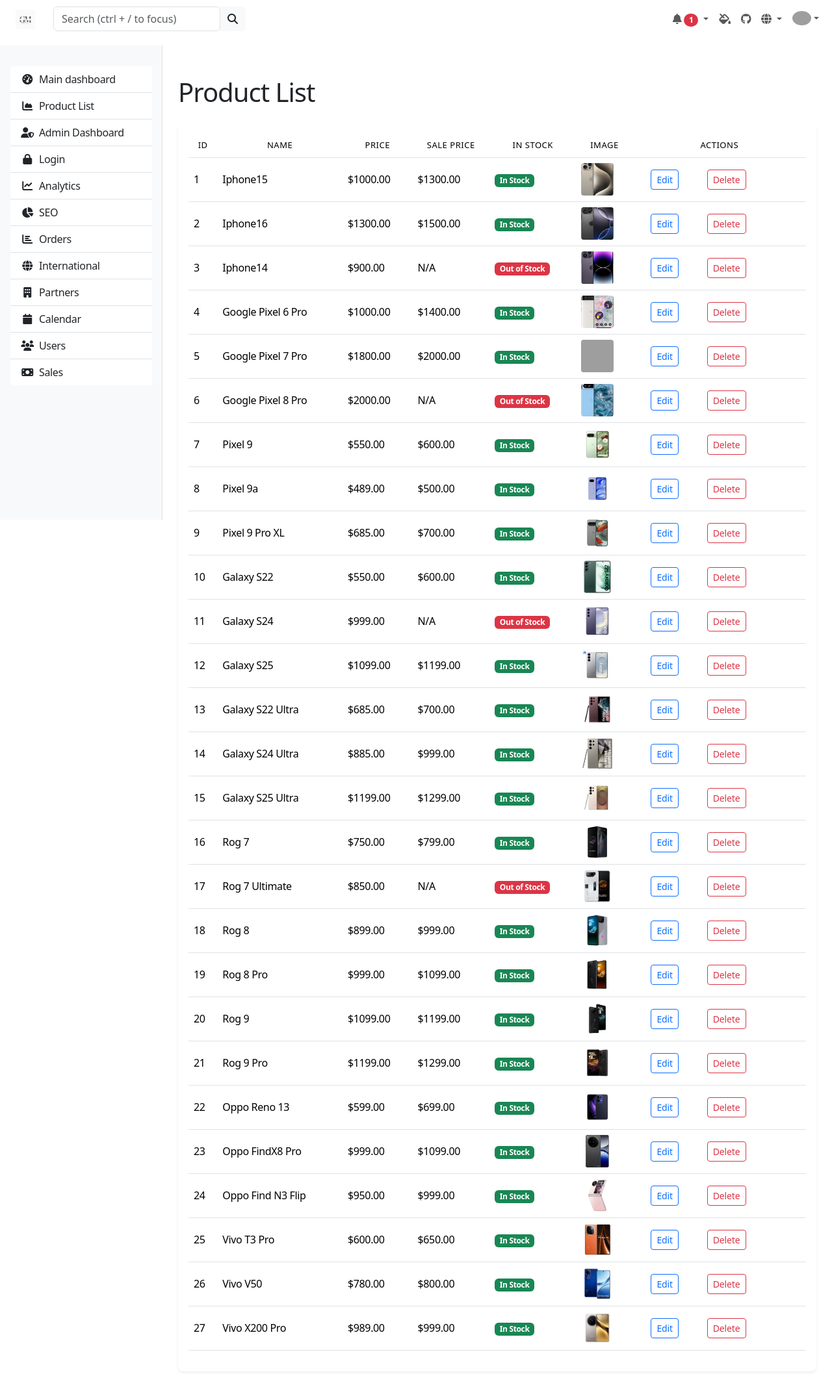
After one commit to NatKimSreng/Shop, a Django app: page /admin/admin/products/ in a window 1280 px wide. The commit adds this page. Shown: the whole page at 65% size. Run offline with Django 5.2, Linux system fonts and the light colour scheme; data comes from the database, SQL or seed files in the repository; both versions use the stored data as it was after the commit; grey boxes are pictures that could not be loaded.

Commit message:
add dashboard

```diff
--- /dev/null
+++ b/custom_auth/templates/admin_product_list.html
@@ -0,0 +1,78 @@
+{% extends 'sidebar.html' %} {% block content %}
+<div class="container py-4">
+  <h1 class="mb-4">Product List</h1>
+  <div class="card shadow-sm">
+    <div class="card-body">
+      <div class="table-responsive">
+        <table class="table table-hover">
+          <thead>
+            <tr>
+              <th scope="col">ID</th>
+              <th scope="col">Name</th>
+              <th scope="col">Price</th>
+              <th scope="col">Sale Price</th>
+              <th scope="col">In Stock</th>
+              <th scope="col">Image</th>
+              <th scope="col">Actions</th>
+            </tr>
+          </thead>
+          <tbody>
+            {% for product in products %}
+            <tr>
+              <td>{{ product.id }}</td>
+              <td>{{ product.name }}</td>
+              <td>${{ product.price|floatformat:2 }}</td>
+              <td>
+                {% if product.Is_sale %} ${{ product.Sale_price|floatformat:2 }}
+                {% else %} N/A {% endif %}
+              </td>
+              <td>
+                {% if product.Is_sale %}
+                <span class="badge bg-success">In Stock</span>
+                {% else %}
+                <span class="badge bg-danger">Out of Stock</span>
+                {% endif %}
+              </td>
+              <td>
+                <img
+                  src="{{ product.imageURL|default:'/static/images/placeholder.jpg' }}"
+                  alt="{{ product.name }}"
+                  style="width: 50px; height: 50px; object-fit: cover"
+                />
+              </td>
+              <td>
+                <a class="btn btn-sm btn-outline-primary">Edit</a>
+                <a
+                  class="btn btn-sm btn-outline-danger"
+                  onclick="return confirm('Are you sure you want to delete {{ product.name }}?');"
+                  >Delete</a
+                >
+              </td>
+            </tr>
+            {% empty %}
+            <tr>
+              <td colspan="7" class="text-center">No products available.</td>
+            </tr>
+            {% endfor %}
+          </tbody>
+        </table>
+      </div>
+    </div>
+  </div>
+</div>
+
+<!-- Custom CSS for styling -->
+<style>
+  .table th,
+  .table td {
+    vertical-align: middle;
+  }
+  .table img {
+    border-radius: 4px;
+  }
+  .card {
+    border: none;
+    border-radius: 8px;
+  }
+</style>
+{% endblock content %}
--- a/custom_auth/templates/sidebar.html
+++ b/custom_auth/templates/sidebar.html
@@ -13,18 +13,13 @@
       href="https://cdnjs.cloudflare.com/ajax/libs/font-awesome/6.4.0/css/all.min.css"
       rel="stylesheet"
     />
-    <link href="{% static 'css/styles.css' %}" rel="stylesheet" />
+    <link href="{% static 'css/main.css' %}" rel="stylesheet" />
     <link
       href="https://cdn.jsdelivr.net/npm/bootstrap@5.3.6/dist/css/bootstrap.min.css"
       rel="stylesheet"
       integrity="sha384-4Q6Gf2aSP4eDXB8Miphtr37CMZZQ5oXLH2yaXMJ2w8e2ZtHTl7GptT4jmndRuHDT"
       crossorigin="anonymous"
     />
-    <script
-      src="https://cdn.jsdelivr.net/npm/bootstrap@5.3.6/dist/js/bootstrap.bundle.min.js"
-      integrity="sha384-j1CDi7MgGQ12Z7Qab0qlWQ/Qqz24Gc6BM0thvEMVjHnfYGF0rmFCozFSxQBxwHKO"
-      crossorigin="anonymous"
-    ></script>
   </head>
   <body>
     <header>
@@ -32,79 +27,79 @@
         <div class="sidebar-sticky">
           <div class="list-group list-group-flush mx-3 mt-4">
             <a
-              href=""
-              class="list-group-item list-group-item-action py-2 ripple {% if request.path == '/dashboard/' %}active{% endif %}"
+              href="{% url 'admin_dashboard' %}"
+              class="list-group-item list-group-item-action py-2 ripple {% if request.resolver_match.url_name == 'dashboard' %}active{% endif %}"
             >
-              <i class="fas fa-tachometer-alt fa-fw"></i
+              <i class="fas fa-tachometer-alt fa-fw me-2"></i
               ><span>Main dashboard</span>
             </a>
             <a
-              href=""
-              class="list-group-item list-group-item-action py-2 ripple {% if request.path == '/website_traffic/' %}active{% endif %}"
+              href="{% url 'admin_product_list' %}"
+              class="list-group-item list-group-item-action py-2 ripple {% if request.resolver_match.url_name == 'website_traffic' %}active{% endif %}"
             >
-              <i class="fas fa-chart-area fa-fw"></i
-              ><span>Website traffic</span>
+              <i class="fas fa-chart-area fa-fw me-2"></i
+              ><span>Product List</span>
             </a>
             <a
-              href=""
-              class="list-group-item list-group-item-action py-2 ripple {% if request.path == '/custom_auth/' %}active{% endif %}"
+              href="{% url 'admin_dashboard' %}"
+              class="list-group-item list-group-item-action py-2 ripple {% if request.resolver_match.url_name == 'custom_auth' %}active{% endif %}"
             >
-              <i class="fas fa-user-shield fa-fw"></i
+              <i class="fas fa-user-shield fa-fw me-2"></i
               ><span>Admin Dashboard</span>
             </a>
             <a
               href=""
-              class="list-group-item list-group-item-action py-2 ripple {% if request.path == '/login/' %}active{% endif %}"
+              class="list-group-item list-group-item-action py-2 ripple {% if request.resolver_match.url_name == 'login' %}active{% endif %}"
             >
-              <i class="fas fa-lock fa-fw"></i><span>Login</span>
+              <i class="fas fa-lock fa-fw me-2"></i><span>Login</span>
             </a>
             <a
-              href="#"
+              href=""
               class="list-group-item list-group-item-action py-2 ripple"
             >
-              <i class="fas fa-chart-line fa-fw"></i><span>Analytics</span>
+              <i class="fas fa-chart-line fa-fw me-2"></i><span>Analytics</span>
             </a>
             <a
-              href="#"
+              href=""
               class="list-group-item list-group-item-action py-2 ripple"
             >
-              <i class="fas fa-chart-pie fa-fw"></i><span>SEO</span>
+              <i class="fas fa-chart-pie fa-fw me-2"></i><span>SEO</span>
             </a>
             <a
-              href="#"
+              href=""
               class="list-group-item list-group-item-action py-2 ripple"
             >
-              <i class="fas fa-chart-bar fa-fw"></i><span>Orders</span>
+              <i class="fas fa-chart-bar fa-fw me-2"></i><span>Orders</span>
             </a>
             <a
-              href="#"
+              href=""
               class="list-group-item list-group-item-action py-2 ripple"
             >
-              <i class="fas fa-globe fa-fw"></i><span>International</span>
+              <i class="fas fa-globe fa-fw me-2"></i><span>International</span>
             </a>
             <a
-              href="#"
+              href=""
               class="list-group-item list-group-item-action py-2 ripple"
             >
-              <i class="fas fa-building fa-fw"></i><span>Partners</span>
+              <i class="fas fa-building fa-fw me-2"></i><span>Partners</span>
             </a>
             <a
-              href="#"
+              href=""
               class="list-group-item list-group-item-action py-2 ripple"
             >
-              <i class="fas fa-calendar fa-fw"></i><span>Calendar</span>
+              <i class="fas fa-calendar fa-fw me-2"></i><span>Calendar</span>
             </a>
             <a
-              href="#"
+              href=""
               class="list-group-item list-group-item-action py-2 ripple"
             >
-              <i class="fas fa-users fa-fw"></i><span>Users</span>
+              <i class="fas fa-users fa-fw me-2"></i><span>Users</span>
             </a>
             <a
-              href="#"
+              href=""
               class="list-group-item list-group-item-action py-2 ripple"
             >
-              <i class="fas fa-money-bill fa-fw"></i><span>Sales</span>
+              <i class="fas fa-money-bill fa-fw me-2"></i><span>Sales</span>
             </a>
           </div>
         </div>
@@ -124,7 +119,7 @@
           </button>
           <a class="navbar-brand" href="">
             <img
-              src="{% static 'images/logo.png' %}"
+              src="{% static 'images/logo_1.jpg' %}"
               height="30"
               alt="System 2025 Logo"
               loading="lazy"
@@ -135,12 +130,13 @@
               autocomplete="off"
               type="search"
               class="form-control rounded"
-              placeholder='Search (ctrl + "/" to focus)'
+              placeholder="Search (ctrl + / to focus)"
               style="min-width: 225px"
+              id="searchInput"
             />
-            <span class="input-group-text border-0"
-              ><i class="fas fa-search"></i
-            ></span>
+            <span class="input-group-text border-0">
+              <i class="fas fa-search"></i>
+            </span>
           </form>
           <ul class="navbar-nav ms-auto d-flex flex-row">
             <li class="nav-item dropdown">
@@ -174,7 +170,7 @@
               </a>
             </li>
             <li class="nav-item me-3 me-lg-0">
-              <a class="nav-link" href="#">
+              <a class="nav-link" href="https://github.com">
                 <i class="fab fa-github"></i>
               </a>
             </li>
@@ -194,10 +190,10 @@
                 aria-labelledby="navbarDropdown"
               >
                 <li>
-                  <a class="dropdown-item" href="#"
-                    ><i class="fas fa-globe"></i> English
-                    <i class="fa fa-check text-success ms-2"></i
-                  ></a>
+                  <a class="dropdown-item" href="#">
+                    <i class="fas fa-globe"></i> English
+                    <i class="fa fa-check text-success ms-2"></i>
+                  </a>
                 </li>
                 <li><hr class="dropdown-divider" /></li>
                 <li>
@@ -263,10 +259,14 @@
                 class="dropdown-menu dropdown-menu-end"
                 aria-labelledby="navbarDropdownMenuLink"
               >
-                <li><a class="dropdown-item" href="#">My profile</a></li>
-                <li><a class="dropdown-item" href="#">Settings</a></li>
                 <li>
-                  <a class="dropdown-item" href="{% url 'logout' %}">Logout</a>
+                  <a class="dropdown-item" href="">My profile</a>
+                </li>
+                <li>
+                  <a class="dropdown-item" href="">Settings</a>
+                </li>
+                <li>
+                  <a class="dropdown-item" href="">Logout</a>
                 </li>
               </ul>
             </li>
@@ -274,15 +274,23 @@
         </div>
       </nav>
     </header>
-    <main style="margin-top: 70px">
+    <main style="margin-top: 70px; margin-left: 250px">
       <div class="container pt-4">{% block content %}{% endblock %}</div>
     </main>
     <script src="https://cdnjs.cloudflare.com/ajax/libs/jquery/3.6.0/jquery.min.js"></script>
-    <script src="https://cdnjs.cloudflare.com/ajax/libs/bootstrap/5.3.0/js/bootstrap.bundle.min.js"></script>
+    <script
+      src="https://cdn.jsdelivr.net/npm/bootstrap@5.3.6/dist/js/bootstrap.bundle.min.js"
+      integrity="sha384-j1CDi7MgGQ12Z7Qab0qlWQ/Qqz24Gc6BM0thvEMVjHnfYGF0rmFCozFSxQBxwHKO"
+      crossorigin="anonymous"
+    ></script>
     <script>
       $(document).ready(function () {
-        $(".navbar-toggler").click(function () {
-          $("#sidebarMenu").toggleClass("show");
+        // Focus search input on Ctrl + /
+        $(document).on("keydown", function (e) {
+          if (e.ctrlKey && e.key === "/") {
+            e.preventDefault();
+            $("#searchInput").focus();
+          }
         });
       });
     </script>
--- a/custom_auth/urls.py
+++ b/custom_auth/urls.py
@@ -3,4 +3,5 @@ from . import views
 
 urlpatterns = [
     path('', views.admin_dashboard, name='admin_dashboard'),
+     path('admin/products/', views.admin_product_list, name='admin_product_list'),
 ]
--- a/custom_auth/views.py
+++ b/custom_auth/views.py
@@ -1,14 +1,16 @@
-from django.shortcuts import render
-
-# Create your views here.
-from django.contrib.auth.decorators import login_required
-from django.contrib.auth import login, authenticate
-from django.contrib.auth.forms import UserCreationForm
-from django.shortcuts import redirect
-from django.urls import reverse_lazy
+from django.contrib.auth.decorators import login_required, user_passes_test
 from django.shortcuts import render
 from store.models import Product
 
-@login_required
+# Check if user is admin or superuser
+def is_admin_or_superuser(user):
+    return user.is_authenticated and (user.is_staff or user.is_superuser)
+
+@login_required(login_url='../login/')
+@user_passes_test(is_admin_or_superuser, login_url='../login/')
 def admin_dashboard(request):
     return render(request, 'admin_dashboard.html')
+
+def admin_product_list(request):
+    products = Product.objects.all()
+    return render(request, 'admin_product_list.html', {'products': products})
--- a/static/css/main.css
+++ b/static/css/main.css
@@ -688,3 +688,64 @@ h6 {
 .btn-outline-dark:hover {
   color: black;
 }
+/* Ensure the sidebar is fixed, vertical, and constrained in width */
+.sidebar {
+  width: 250px; /* Set a fixed width for the sidebar */
+  position: fixed;
+  top: 70px; /* Offset from the fixed navbar */
+  bottom: 0;
+  left: 0;
+  z-index: 100; /* Ensure sidebar is above content */
+  padding: 0;
+  background-color: #f8f9fa; /* Light background for visibility */
+  box-shadow: inset -1px 0 0 rgba(0, 0, 0, 0.1);
+}
+
+/* Ensure sidebar content is scrollable */
+.sidebar-sticky {
+  position: relative;
+  top: 0;
+  height: calc(100vh - 70px); /* Full height minus navbar */
+  padding-top: 0.5rem;
+  overflow-x: hidden;
+  overflow-y: auto; /* Scrollable if content overflows */
+}
+
+/* Style for sidebar items */
+.list-group-item {
+  border: none;
+  padding: 0.75rem 1.25rem;
+  color: #333;
+}
+
+.list-group-item-action:hover {
+  background-color: #e9ecef;
+}
+
+.list-group-item.active {
+  background-color: #007bff;
+  color: white;
+}
+
+/* Offset main content to avoid overlap with sidebar */
+main {
+  margin-left: 250px; /* Match sidebar width */
+  margin-top: 70px; /* Match navbar height */
+}
+
+/* Ensure navbar is full-width and fixed */
+.navbar.fixed-top {
+  z-index: 200; /* Above sidebar */
+}
+
+/* Responsive adjustments */
+@media (max-width: 991.98px) {
+  .sidebar {
+    width: 100%; /* Full width on smaller screens */
+    top: 0; /* No offset when collapsed */
+    z-index: 300; /* Above content when toggled */
+  }
+  main {
+    margin-left: 0; /* No offset when sidebar is collapsed */
+  }
+}
```
Also changed, not shown: custom_auth/templates/admin_dashboard.html (+21 -60 lines), db.sqlite3.
